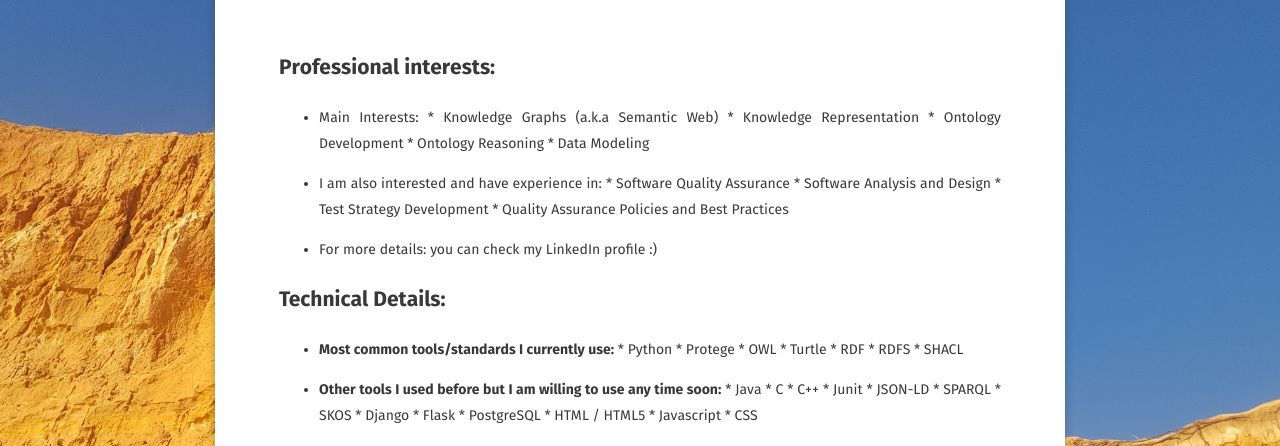
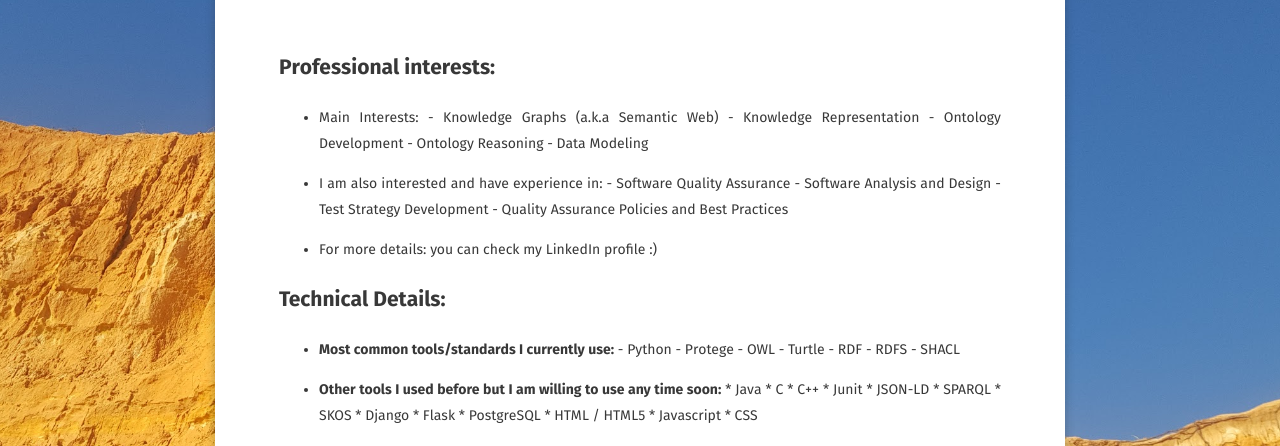
Before and after one commit to lcomet/linamolinascomet, a Jekyll site: the page built from projects/index.md, in a window 1280 px wide. Shown: the part 241-687 px from the top of the page. Built offline with Jekyll 4.4.1, drawn with Linux system fonts in a browser that asks for light colours; some web fonts are replaced.

```diff
--- a/projects/index.md
+++ b/projects/index.md
@@ -7,30 +7,30 @@ comments: false
 ---
 ## Professional interests:
 * Main Interests:
-              * Knowledge Graphs (a.k.a Semantic Web)
-              * Knowledge Representation
-              * Ontology Development
-              * Ontology Reasoning
-              * Data Modeling
+              - Knowledge Graphs (a.k.a Semantic Web)
+              - Knowledge Representation
+              - Ontology Development
+              - Ontology Reasoning
+              - Data Modeling
 
 * I am also interested and have experience in:
-                    * Software Quality Assurance
-                    * Software Analysis and Design
-                    * Test Strategy Development
-                    * Quality Assurance Policies and Best Practices
+              - Software Quality Assurance
+              - Software Analysis and Design
+              - Test Strategy Development
+              - Quality Assurance Policies and Best Practices
 
 * For more details: you can check my LinkedIn profile :)
 
 ## Technical Details:
 
 * __Most common tools/standards I currently use:__
-              * Python
-              * Protege
-              * OWL
-              * Turtle
-              * RDF
-              * RDFS
-              * SHACL
+              - Python
+              - Protege
+              - OWL
+              - Turtle
+              - RDF
+              - RDFS
+              - SHACL
 
 * __Other tools I used before but I am willing to use any time soon:__
               * Java
```
